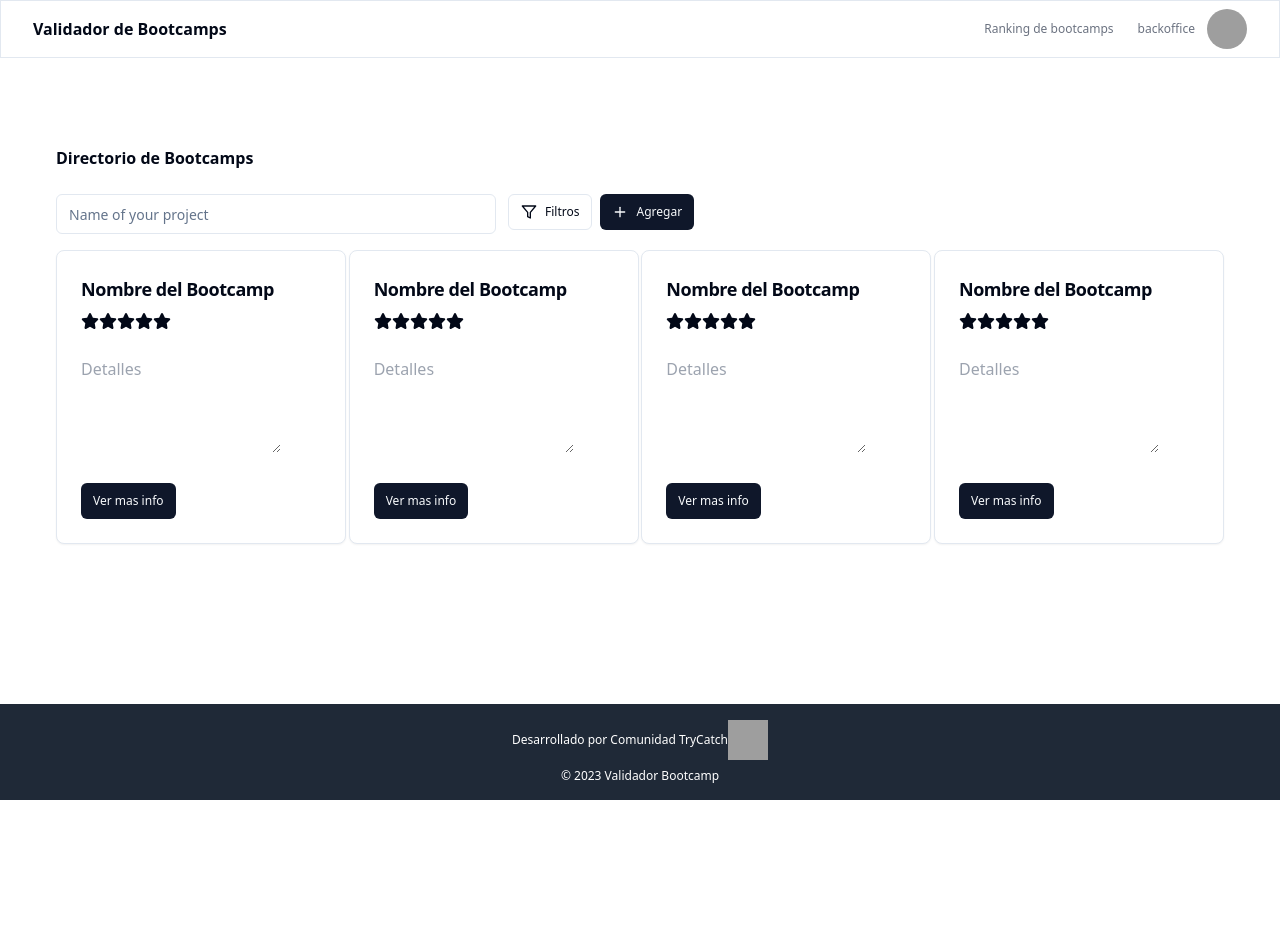
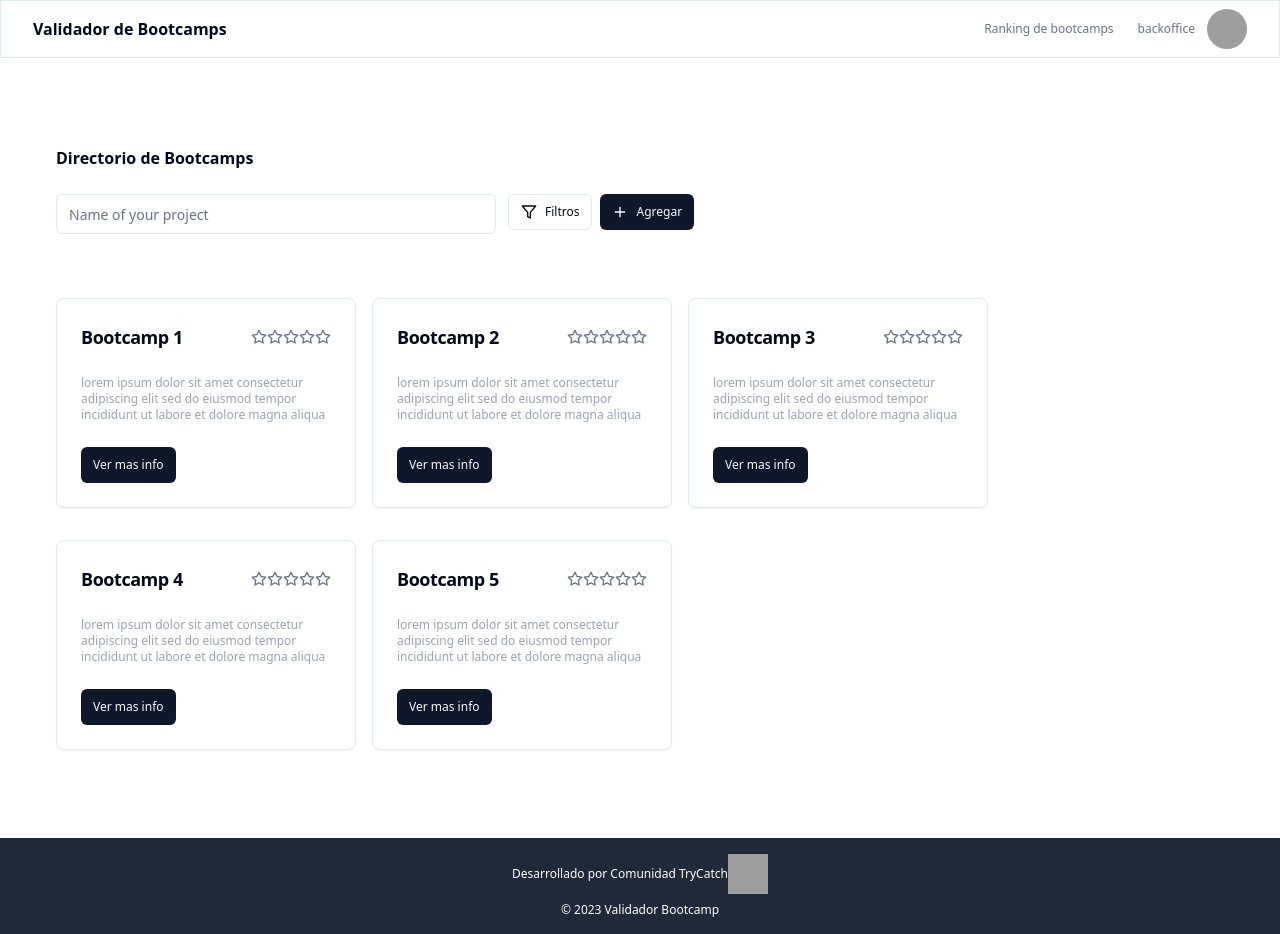
Before and after one commit to Trycatch-tv/ValidadorBootcamp-frontend, a React (Vite) app: page / in a window 1280 px wide. Before the commit the page ends 800 px from the top, so only its background shows below. Built offline with nearby package versions, Linux system fonts and the light colour scheme; grey boxes are pictures that could not be loaded.

Commit message:
Lista y tarjeta de bootcamp

```diff
--- /dev/null
+++ b/src/features/bootcamps/card/card.bootcamp.container.tsx
@@ -0,0 +1,15 @@
+import {FC} from 'react'
+import CardBootcampView from './card.bootcamp.view'
+
+interface Props {
+    bootcamp: any
+}
+const CardBootcampContainer:FC<Props> = ({bootcamp}) => {
+  return (
+    <>
+      <CardBootcampView bootcamp={bootcamp}/>
+    </>
+  )
+}
+
+export default CardBootcampContainer
--- /dev/null
+++ b/src/features/bootcamps/card/card.bootcamp.view.tsx
@@ -0,0 +1,36 @@
+import { Button, Card, CardContent, CardFooter, CardHeader, CardTitle } from '@/components/ui'
+import { Star } from 'lucide-react'
+import {FC} from 'react'
+import { Link } from 'react-router-dom'
+
+interface Props {
+    bootcamp:any
+}
+const CardBootcampView:FC<Props> = ({bootcamp}) => {
+    return (
+        <Card  className=" mb-4 max-w-[300px]">
+            <CardHeader className='flex-row justify-between'>
+                <CardTitle className="text-lg">
+                    {bootcamp.name}
+                </CardTitle>
+                <div className="flex">
+                    {[1, 2, 3, 4, 5].map(() => (
+                        <Star className='h-4 w-4 text-gray-500'/>
+                    ))}
+                </div>
+            </CardHeader>
+            <CardContent className="card-body">
+               <p className='whitespace-break-spaces text-gray-400 text-xs'>{bootcamp.description}</p>
+            </CardContent>
+            <CardFooter className="card-footer">
+                <Link to={`/bootcamp/${bootcamp.id}`}>
+                    <Button size={"sm"} className="text-xs">
+                        Ver mas info
+                    </Button>
+                </Link>
+            </CardFooter>
+        </Card>
+    )
+}
+
+export default CardBootcampView
--- /dev/null
+++ b/src/features/bootcamps/list/list.bootcamp.container.tsx
@@ -0,0 +1,38 @@
+import ListBootcampView from './list.bootcamp.view'
+
+const bootcamps=[
+    {
+      name:"Bootcamp 1",
+      id:1,
+      description:"lorem ipsum dolor sit amet consectetur adipiscing elit sed do eiusmod tempor incididunt ut labore et dolore magna aliqua",
+    },
+    {
+      name:"Bootcamp 2",
+      id:2,
+      description:"lorem ipsum dolor sit amet consectetur adipiscing elit sed do eiusmod tempor incididunt ut labore et dolore magna aliqua",
+    },
+    {
+      name:"Bootcamp 3",
+      id:3,
+      description:"lorem ipsum dolor sit amet consectetur adipiscing elit sed do eiusmod tempor incididunt ut labore et dolore magna aliqua",
+    },
+    {
+      name:"Bootcamp 4",
+      id:4,
+      description:"lorem ipsum dolor sit amet consectetur adipiscing elit sed do eiusmod tempor incididunt ut labore et dolore magna aliqua",
+    },
+    {
+      name:"Bootcamp 5",
+      id:5,
+      description:"lorem ipsum dolor sit amet consectetur adipiscing elit sed do eiusmod tempor incididunt ut labore et dolore magna aliqua",
+    }
+  ]
+const ListBootcampContainer = () => {
+  return (
+    <>
+      <ListBootcampView bootcamps={bootcamps}/>
+    </>
+  )
+}
+
+export default ListBootcampContainer
--- /dev/null
+++ b/src/features/bootcamps/list/list.bootcamp.view.tsx
@@ -0,0 +1,17 @@
+import { FC } from 'react'
+import CardBootcampContainer from '../card/card.bootcamp.container'
+
+interface Props {
+    bootcamps: any
+}
+const ListBootcampView:FC<Props> = ({bootcamps}) => {
+    return (
+        <div className="flex flex-wrap gap-4 mt-16">
+            {bootcamps.map((bootcamp:any) => (
+                <CardBootcampContainer bootcamp={bootcamp} />
+            ))}
+        </div>
+    )
+}
+
+export default ListBootcampView
--- a/src/features/home/Home.view.tsx
+++ b/src/features/home/Home.view.tsx
@@ -1,23 +1,18 @@
-import {
-  Card,
-  CardContent,
-  CardFooter,
-  CardHeader,
-  CardTitle,
-} from "@/components/ui"
 import { Button } from "@/components/ui/button"
 import { Input } from "@/components/ui/input"
 import { library } from "@fortawesome/fontawesome-svg-core"
 import { faStar } from "@fortawesome/free-solid-svg-icons"
-import { FontAwesomeIcon } from "@fortawesome/react-fontawesome"
 import { Filter, Plus } from "lucide-react"
 import { FC } from "react"
-import { Link } from "react-router-dom"
 import Layout from "../../layout/Layout"
+import { CardHeader, CardContent } from "@/components/ui"
+import ListBootcampContainer from "../bootcamps/list/list.bootcamp.container"
 
 library.add(faStar)
 
 interface Props {}
+
+
 
 const HomeView: FC<Props> = () => {
   return (
@@ -44,41 +39,8 @@ const HomeView: FC<Props> = () => {
               </Button>
             </div>
           </div>
+        <ListBootcampContainer/>
 
-          <div className="flex flex-wrap  justify-between mt-4">
-            {[1, 2, 3, 4].map((bootcampId) => (
-              <Card key={bootcampId} className="col-md-3 mb-4">
-                <CardHeader>
-                  <CardTitle className="text-lg min-w-[240px]">
-                    Nombre del Bootcamp
-                  </CardTitle>
-                  <div className="rating">
-                    {[1, 2, 3, 4, 5].map((star) => (
-                      <FontAwesomeIcon
-                        key={star}
-                        icon={faStar}
-                        className="star"
-                      />
-                    ))}
-                  </div>
-                </CardHeader>
-                <CardContent className="card-body">
-                  <textarea
-                    className="form-control"
-                    rows={4}
-                    placeholder="Detalles"
-                  ></textarea>
-                </CardContent>
-                <CardFooter className="card-footer">
-                  <Link to={"/bootcamp/view/1"}>
-                    <Button size={"sm"} className="text-xs">
-                      Ver mas info
-                    </Button>
-                  </Link>
-                </CardFooter>
-              </Card>
-            ))}
-          </div>
         </CardContent>
       </div>
     </Layout>
--- a/src/main.tsx
+++ b/src/main.tsx
@@ -16,7 +16,7 @@ if (rootElement) {
           <Route path="/" element={<HomeContainer />} />
           <Route path="/ranking" element={<RankingContainer />} />
           <Route
-            path="/bootcamp/view/1"
+            path="/bootcamp/:id"
             element={<ProfileBootcampContainer />}
           />
         </Routes>
```
